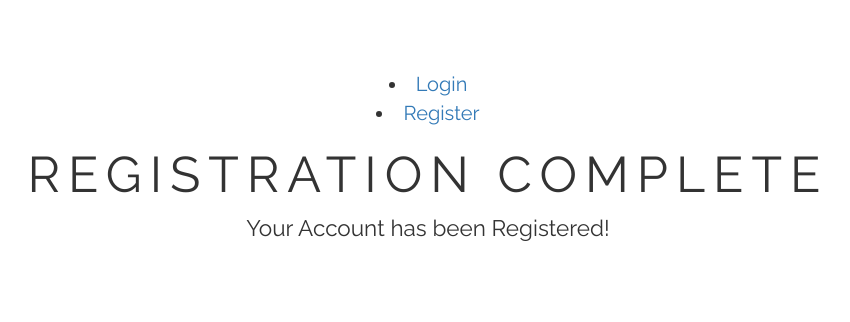
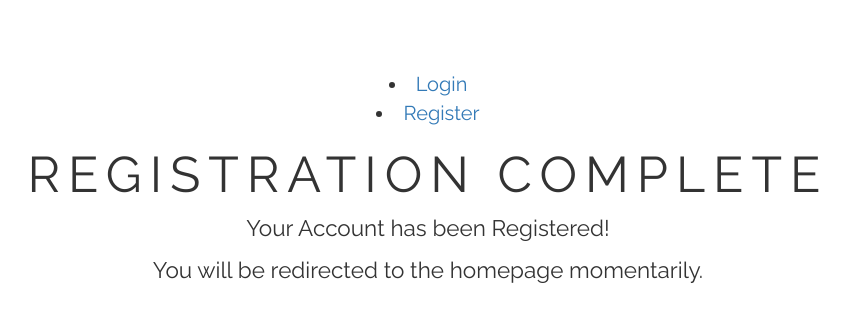
Before and after one commit to django-text-classifier/django_text_classifier, a Django app: template classifier/templates/registration/registration_complete.html in a window 1280 px wide. Shown: the top 322 px of the page, without its empty margins (212-1062 px from the left). Run offline with Django 3.2, Linux system fonts and the light colour scheme; the template is opened without the code that fills it, so the values that code supplies are empty; parts of the project's set-up code (start-up, migrations or seed data) failed here and were passed over; some libraries are stand-ins or nearby versions.

Commit message:
redirect to home from register success

```diff
--- a/classifier/templates/classifier/index.html
+++ b/classifier/templates/classifier/index.html
@@ -30,11 +30,5 @@
     </div>
   </div>
 </div>
-      <!-- <div>
-        Delete classifier
-        <form id="delete" action="" method="post">{% csrf_token %}
-          <input type="submit" name="delete" value="DELETE">
-        </form>
-      </div> -->
 
 {% endblock %}
--- a/classifier/templates/registration/registration_complete.html
+++ b/classifier/templates/registration/registration_complete.html
@@ -3,6 +3,9 @@
 Registration Complete!
 {% endblock %}
 {% block content %}
+<META http-equiv="refresh" content="3;URL={% url 'home' %}" />
+
 <h1>Registration Complete </h1>
 <p> Your Account has been Registered!</p>
+<p> You will be redirected to the homepage momentarily.</p>
 {% endblock %}
--- a/classifier/templates/registration/registration_form.html
+++ b/classifier/templates/registration/registration_form.html
@@ -5,7 +5,7 @@ Registration Form
 {% block content %}
 <h1>Registration Form </h1>
 <form role = "form" action="" method="POST">
-	{%csrf_token%}
+	{% csrf_token %}
 	{{form.as_p}}
 	<input type = "submit" value = "submit" />
 </form>
```
